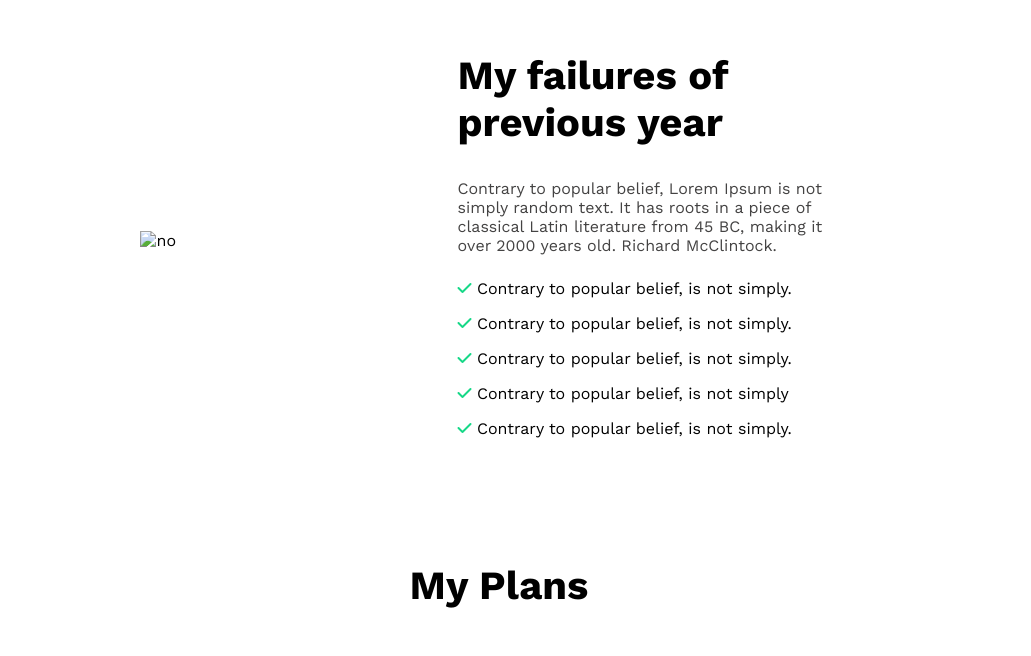
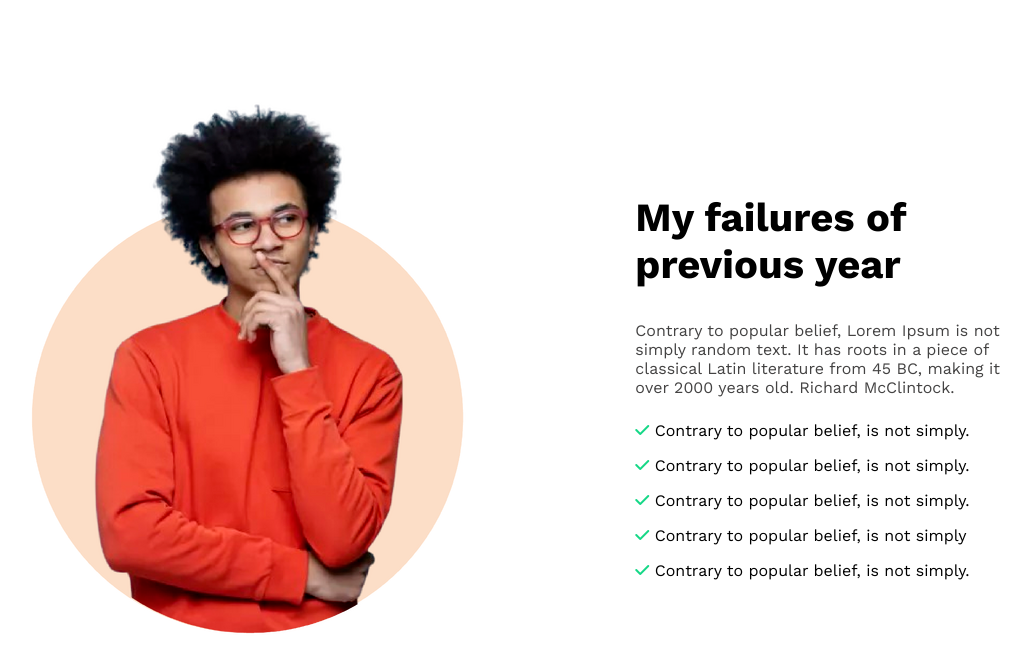
Before and after one commit to MishkatMukit/new-year-new-me-practice, a plain HTML site: page index.html in a window 1280 px wide. Shown: the part 990-1646 px from the top of the page, without its empty margins (141-1172 px from the left). Drawn offline with nearby package versions, Linux system fonts and the light colour scheme; the site is published under a folder, as on GitHub Pages, so addresses that start at the root find nothing.

Commit message:
fix hoise?

```diff
--- a/index.html
+++ b/index.html
@@ -31,7 +31,7 @@
         <section>
             <div class="failure">
                 <div>
-                    <img src="/images/person1.png" alt="no">
+                    <img src="./images/person1.png" alt="no">
                 </div>
                 <div>
                     <h2 class="section-title">My failures of <br>previous year</h2>
```
